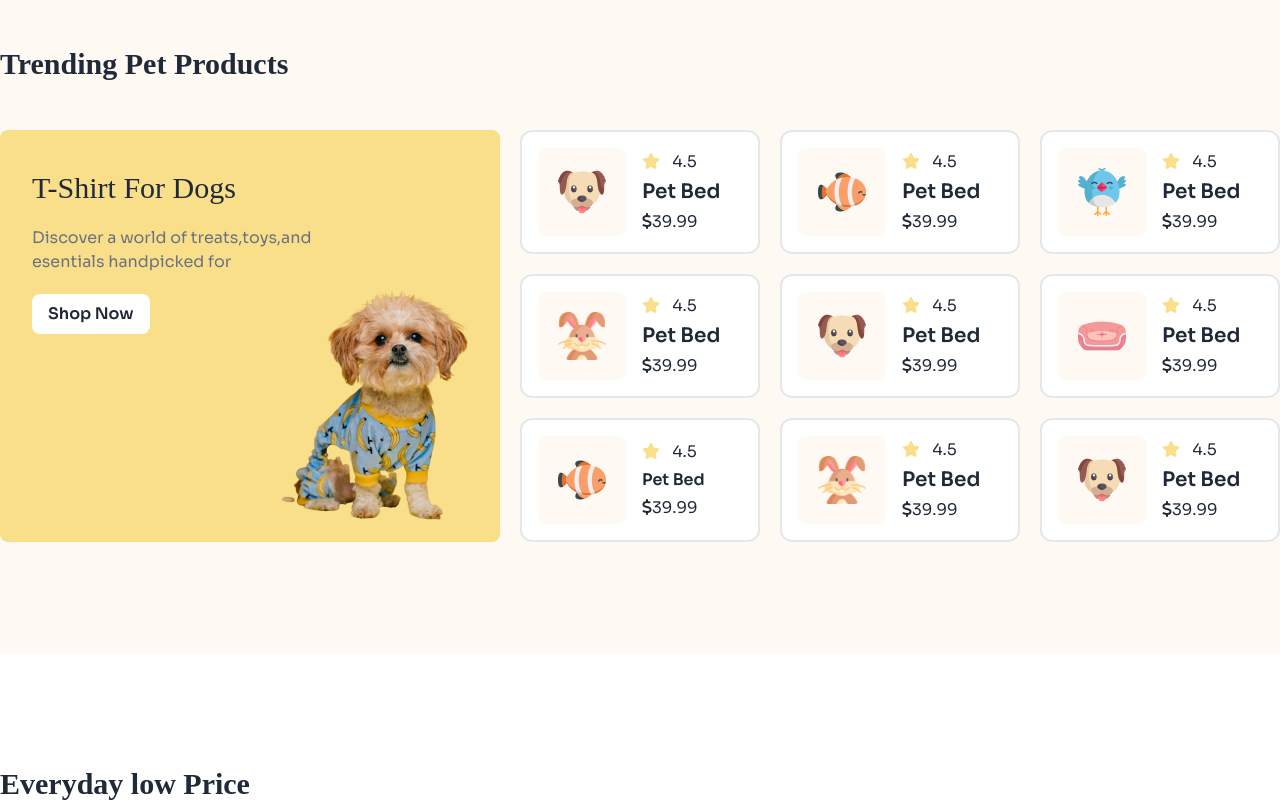
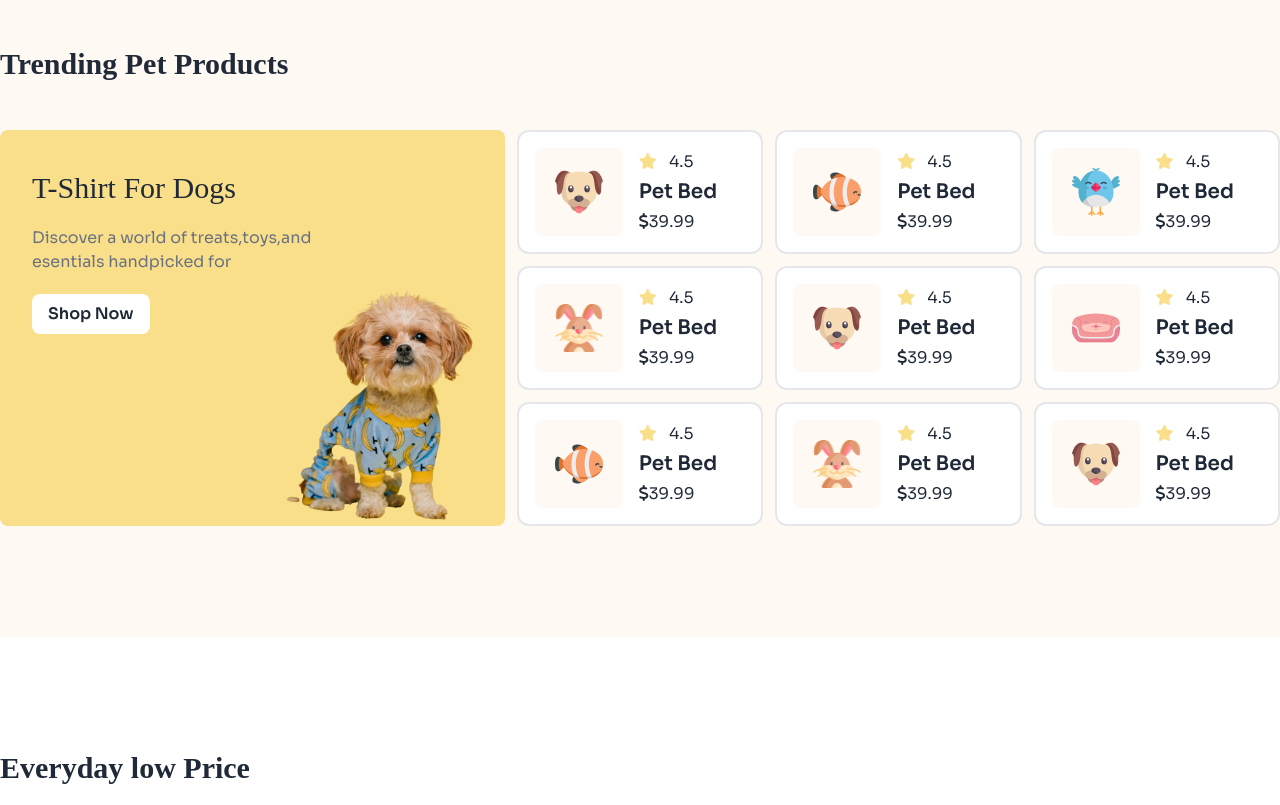
Before and after one commit to armejbha/Pet-shop, a plain HTML site: page index.html in a window 1280 px wide. Shown: the part 1580-2385 px from the top of the page. Drawn offline with nearby package versions, Linux system fonts and the light colour scheme; a web font is replaced by a local one.

Commit message:
final update

```diff
--- a/index.html
+++ b/index.html
@@ -6,7 +6,6 @@
     <title>Browse4Pets</title>
     <!-- font awesome  -->
     <script src="https://kit.fontawesome.com/71f5a79913.js" crossorigin="anonymous"></script>
-
     <!-- google font  -->
     <link rel="preconnect" href="https://fonts.googleapis.com">
     <link rel="preconnect" href="https://fonts.gstatic.com" crossorigin>
@@ -92,7 +91,7 @@
                     </div>
                 </div>
                 <!-- Floating Image Animation -->
-                <div class="relative lg:absolute -top-28 sm:-top-36 lg:top-4 -z-10 animate-bounce">
+                <div class="relative lg:absolute -top-28 sm:-top-36 lg:top-4 -z-10">
                     <img src="./c1-assets/cat-big.png" alt="">
                 </div>
             </div>
@@ -187,7 +186,7 @@
                 <div class="max-w-screen-xl mx-auto px-5 lg:px-0 py-28">
                   <div>
                     <h3 class="text-3xl font-bold adlam">Trending Pet Products</h3>
-                    <div class="grid grid-cols-2 lg:grid-rows-3 lg:grid-cols-5 gap-5 mt-12">
+                    <div class="grid grid-cols-2 lg:grid-rows-3 lg:grid-cols-5 gap-3 mt-12">
                       <!-- big column  -->
                      <div class="bg-card col-span-2 row-span-3 pl-8 pt-10 pb-48 rounded-lg">
                         <!-- big card column-2-span -->
@@ -314,7 +313,7 @@
                              <i class="fa-solid fa-star text-card mr-2"></i>
                              <span class="sora">4.5</span>
                            </div>
-                           <h5 class="text-baselg:text-xl font-semibold sora">Pet Bed</h5>
+                           <h5 class="text-base lg:text-xl font-semibold sora">Pet Bed</h5>
                            <p class="sora"><i class="fa-solid fa-dollar-sign"></i>39.99</p>
                         </div>
                        </div>
```
